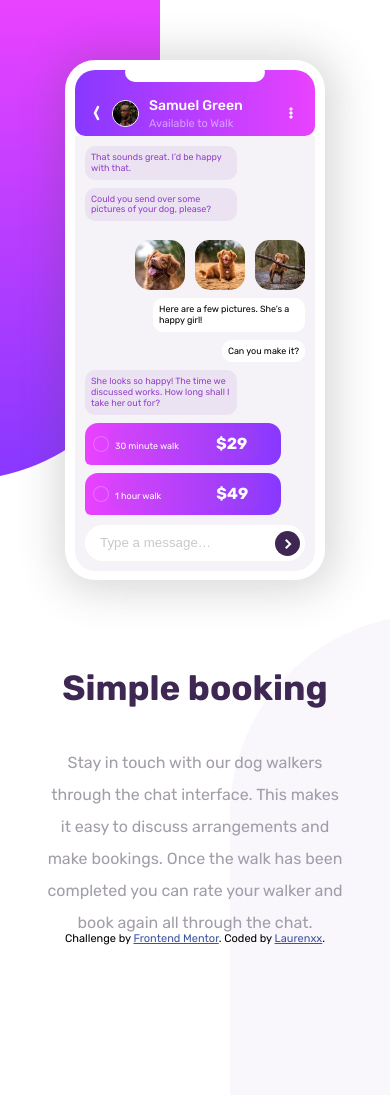
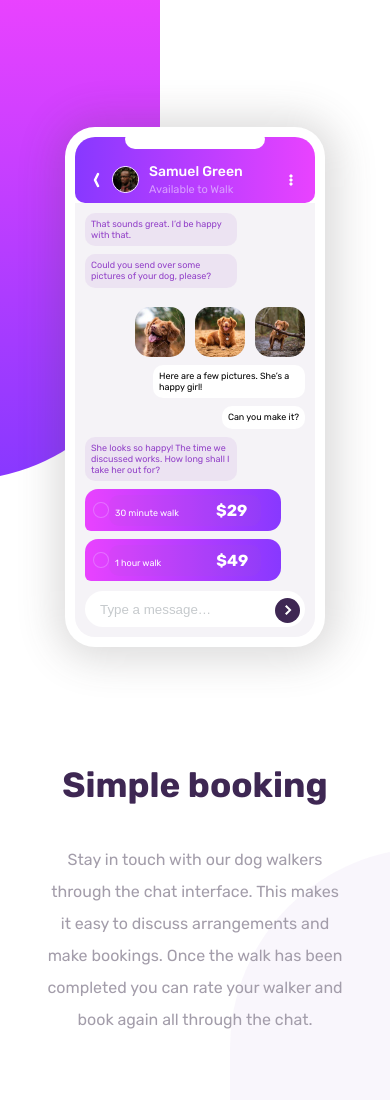
Before and after one commit to awsmPuff/chat-app-css-illustration, a plain HTML site: page index.html in a window 390 px wide. Shown: the top 1100 px of the page. Drawn offline with Linux system fonts and the light colour scheme.

Commit message:
Update styles.css

```diff
--- a/styles.css
+++ b/styles.css
@@ -15,9 +15,11 @@
 body {
     margin: 0;
     padding: 0;
+    height: 100vh;
     font-size: 16px;
     font-family: 'Rubik', sans-serif;
     display: flex;
+    gap: 50px;
     align-items: center;
     justify-content: center;
     background-color: var(--white);
@@ -31,14 +33,14 @@ body {
 }
 .bg-1 {
     top: 0;
-    left: -50px;
+    left: -30px;
     border-bottom-left-radius: 250px;
     border-bottom-right-radius: 250px;
     background-image: linear-gradient(to bottom, var(--gradient-magenta), var(--gradient-violet));
 }
 .bg-2 {
     bottom: 0;
-    right: -70px;
+    right: -50px;
     border-top-left-radius: 250px;
     border-top-right-radius: 250px;
     background-color: hsla(275, 45%, 76%, 0.1);
@@ -49,7 +51,7 @@ body {
     width: 250px;
     height: 540px;
     border-radius: 30px;
-    margin: 80px 100px auto;
+    margin: auto 50px auto 320px;
     background-color: var(--white);
     padding: 12px;
     box-shadow: 2px 2px 40px 10px rgba(73, 72, 72, 0.2);
@@ -225,7 +227,7 @@ body {
 /* TEXT */
 .app-des {
     width: 480px;
-    margin-left: 80px;
+    margin: auto;
     line-height: 2;
     color: var(--paragraph-color);
 }
@@ -238,6 +240,8 @@ body {
     body {
         flex-direction: column;
         position: relative;
+        gap: 0;
+        height: 110vh;
     }
     .bg-1,
     .bg-2 {
@@ -249,12 +253,12 @@ body {
     }
     .bg-2 {
         right: -240px;
-        bottom: -140px;
+        bottom: -400px;
     }
     .app-container {
         width: 240px;
         height: 500px;
-        margin: 60px auto auto;
+        margin: 250px auto 80px;
         padding: 10px;
     }
     .contact {
@@ -295,7 +299,7 @@ body {
     }
     .app-des {
         width: 300px;
-        margin: 50px auto auto;
+        margin: auto;
         line-height: 2;
         text-align: center;
     }
@@ -304,7 +308,7 @@ body {
         color: var(--main-heading);
     }
     .attribution {
-        bottom: -90px;
+        top: 1400px;
     }
 
 }
```
